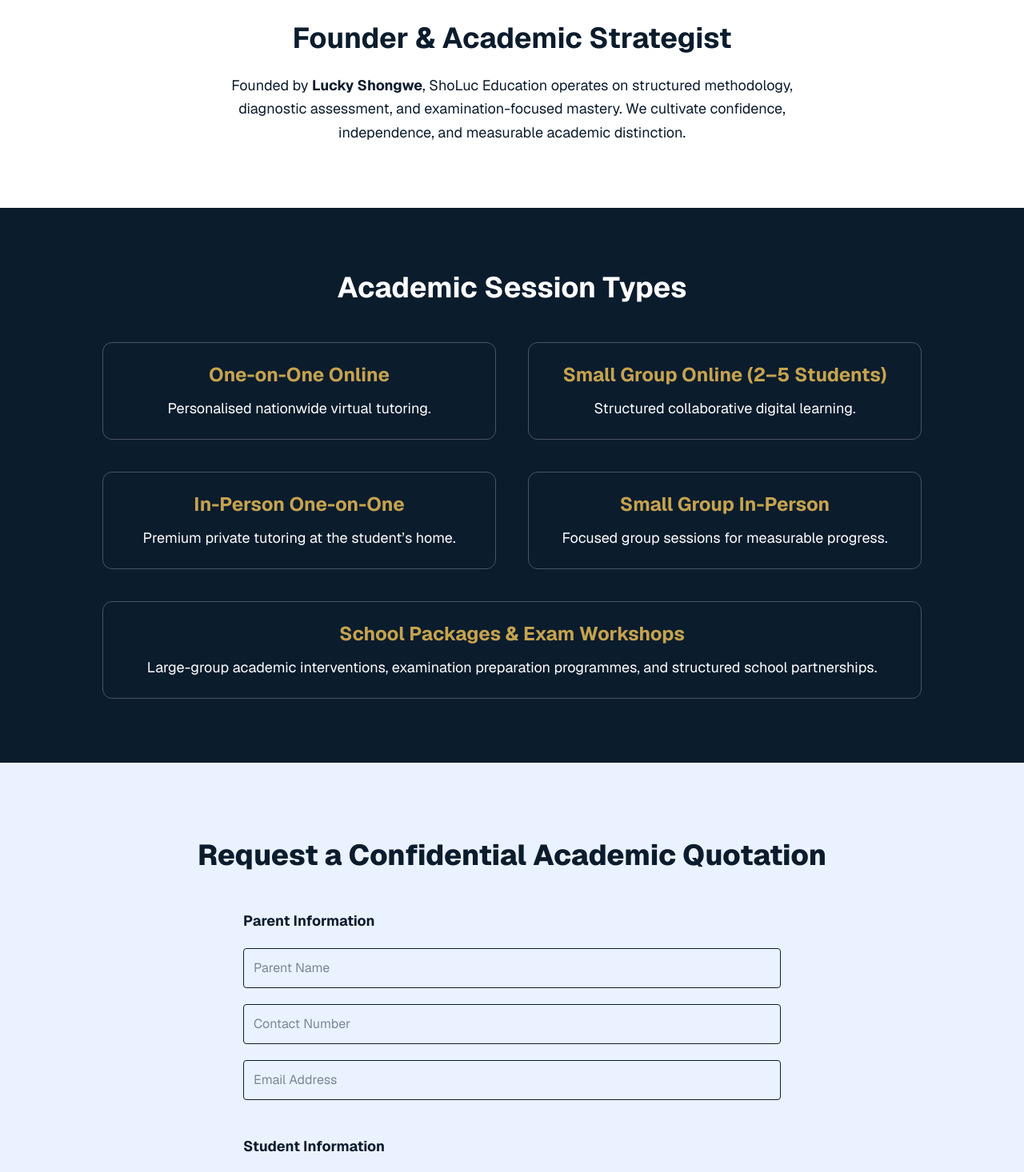
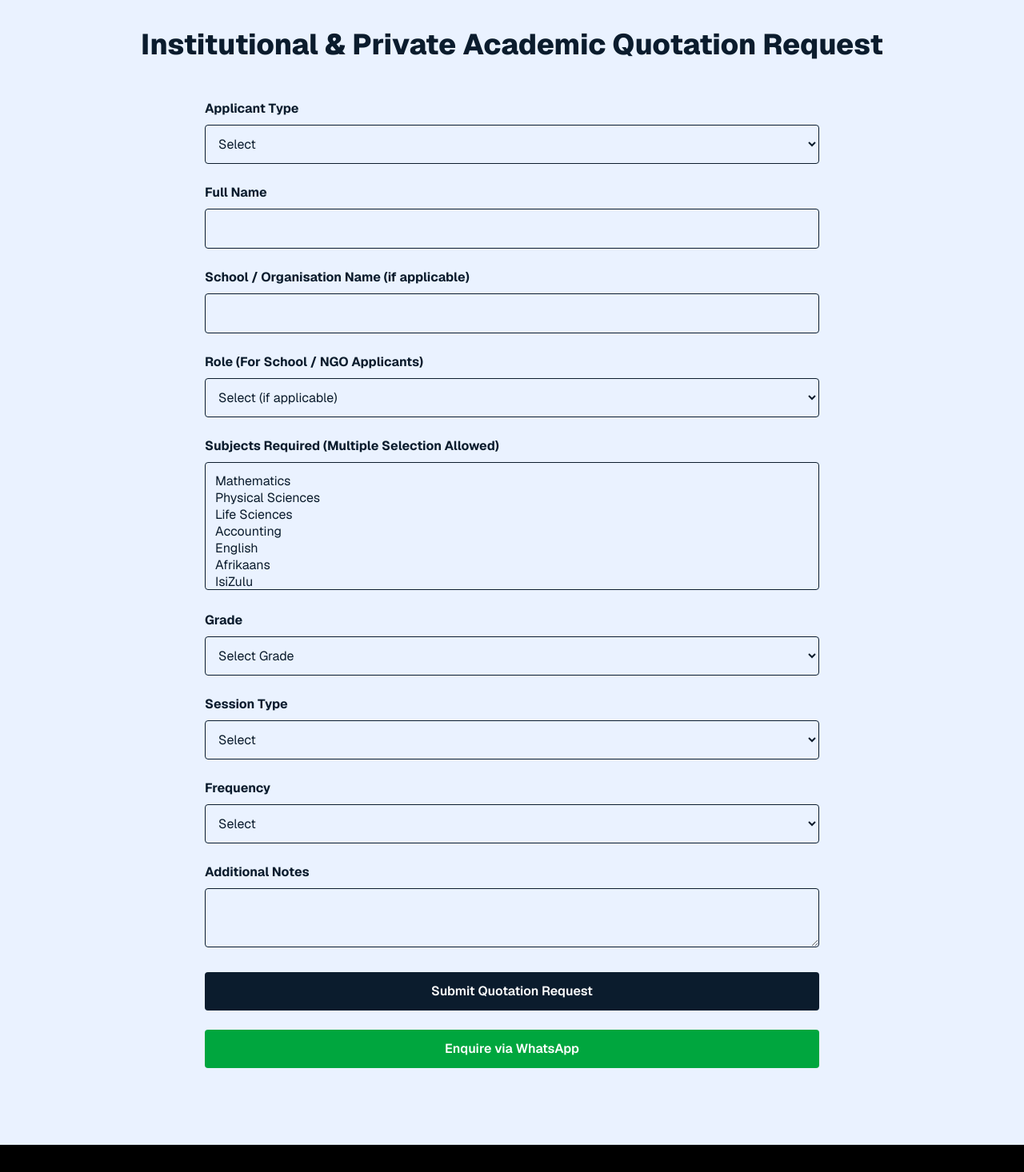
Before and after one commit to sholucholdings-hash/sholuc-education, a Next.js app: page / in a window 1280 px wide. Shown: the part 480-1946 px from the top of the page at 80% size. Built offline with nearby package versions, Linux system fonts and the light colour scheme.

Commit message:
Advanced institutional quotation system

```diff
--- a/app/page.tsx
+++ b/app/page.tsx
@@ -6,6 +6,20 @@
   const [loading, setLoading] = useState(false);
   const [success, setSuccess] = useState(false);
 
+  const subjects = [
+    "Mathematics",
+    "Physical Sciences",
+    "Life Sciences",
+    "Accounting",
+    "English",
+    "Afrikaans",
+    "IsiZulu",
+    "Geography",
+    "Business Studies",
+    "Economics",
+    "History",
+  ];
+
   const handleSubmit = async (e: React.FormEvent<HTMLFormElement>) => {
     e.preventDefault();
     setLoading(true);
@@ -13,7 +27,6 @@
     const form = e.currentTarget;
     const data = Object.fromEntries(new FormData(form));
 
-    try {
     await fetch("/api/quotation", {
       method: "POST",
       headers: { "Content-Type": "application/json" },
@@ -22,124 +35,174 @@
 
     setSuccess(true);
     form.reset();
-    } catch (error) {
-      console.error(error);
-    }
+    setLoading(false);
+  };
 
-    setLoading(false);
+  const generateWhatsAppMessage = (form: HTMLFormElement) => {
+    const formData = Object.fromEntries(new FormData(form));
+    const message = `
+ShoLuc Education Enquiry
+
+Applicant Type: ${formData.applicant}
+Name: ${formData.name}
+Organisation: ${formData.organisation || "N/A"}
+Subjects: ${formData.subjects}
+Session Type: ${formData.session}
+Notes: ${formData.notes || "None"}
+    `;
+
+    const encoded = encodeURIComponent(message);
+    window.open(`https://wa.me/27711113547?text=${encoded}`, "_blank");
   };
 
   return (
     <div className="min-h-screen bg-[#0B1C2D] text-white font-sans">
 
-      {/* Hero Section */}
+      {/* HERO */}
       <section className="text-center py-28 px-6">
         <h1 className="text-5xl md:text-6xl font-bold mb-6">
           ShoLuc Education
         </h1>
-        <p className="text-xl md:text-2xl text-gray-300 max-w-3xl mx-auto mb-8">
+        <p className="text-xl text-gray-300 max-w-3xl mx-auto mb-8">
           Elite Academic Tutoring for Grades 8–12.
-          Nationwide Online Excellence. Premium In-Person Support.
+          Nationwide Online Excellence. Institutional Partnerships.
         </p>
         <a
           href="#quotation"
           className="bg-[#C6A34E] text-black px-8 py-4 rounded-xl font-semibold hover:bg-[#b8923f] transition"
         >
-          Request a Confidential Quotation
+          Request Academic Quotation
         </a>
       </section>
 
-      {/* Founder Section */}
-      <section className="bg-white text-[#0B1C2D] py-20 px-6 text-center">
-        <h2 className="text-4xl font-bold mb-6">
-          Founder & Academic Strategist
-        </h2>
-        <p className="max-w-3xl mx-auto text-lg leading-relaxed">
-          Founded by <strong>Lucky Shongwe</strong>, ShoLuc Education
-          operates on structured methodology, diagnostic assessment,
-          and examination-focused mastery. We cultivate confidence,
-          independence, and measurable academic distinction.
-        </p>
-      </section>
-
-      {/* Session Types Section */}
-      <section className="py-20 px-6 text-center">
-        <h2 className="text-4xl font-bold mb-12">
-          Academic Session Types
-        </h2>
-
-        <div className="grid md:grid-cols-2 gap-10 max-w-5xl mx-auto text-lg">
-          <div className="border border-gray-600 p-6 rounded-xl">
-            <h3 className="text-2xl font-bold mb-3 text-[#C6A34E]">
-              One-on-One Online
-            </h3>
-            <p>Personalised nationwide virtual tutoring.</p>
-          </div>
-
-          <div className="border border-gray-600 p-6 rounded-xl">
-            <h3 className="text-2xl font-bold mb-3 text-[#C6A34E]">
-              Small Group Online (2–5 Students)
-            </h3>
-            <p>Structured collaborative digital learning.</p>
-          </div>
-
-          <div className="border border-gray-600 p-6 rounded-xl">
-            <h3 className="text-2xl font-bold mb-3 text-[#C6A34E]">
-              In-Person One-on-One
-            </h3>
-            <p>Premium private tutoring at the student’s home.</p>
-          </div>
-
-          <div className="border border-gray-600 p-6 rounded-xl">
-            <h3 className="text-2xl font-bold mb-3 text-[#C6A34E]">
-              Small Group In-Person
-            </h3>
-            <p>Focused group sessions for measurable progress.</p>
-          </div>
-
-          <div className="border border-gray-600 p-6 rounded-xl md:col-span-2">
-            <h3 className="text-2xl font-bold mb-3 text-[#C6A34E]">
-              School Packages & Exam Workshops
-            </h3>
-            <p>
-              Large-group academic interventions, examination preparation
-              programmes, and structured school partnerships.
-            </p>
-          </div>
-        </div>
-      </section>
-
-      {/* Quotation Section */}
+      {/* QUOTATION SECTION */}
       <section id="quotation" className="bg-[#EAF2FF] py-24 px-6 text-[#0B1C2D]">
         <h2 className="text-4xl font-extrabold text-center mb-12">
-          Request a Confidential Academic Quotation
+          Institutional & Private Academic Quotation Request
         </h2>
 
         <form
           onSubmit={handleSubmit}
-          className="max-w-2xl mx-auto space-y-5"
+          className="max-w-3xl mx-auto space-y-6"
         >
-          <h3 className="text-lg font-bold">Parent Information</h3>
-          <input name="parent" placeholder="Parent Name" required className="w-full p-3 rounded border" />
-          <input name="contact" placeholder="Contact Number" required className="w-full p-3 rounded border" />
-          <input name="email" placeholder="Email Address" required className="w-full p-3 rounded border" />
 
-          <h3 className="text-lg font-bold mt-6">Student Information</h3>
-          <input name="student" placeholder="Student Name" required className="w-full p-3 rounded border" />
-          <input name="grade" placeholder="Grade" required className="w-full p-3 rounded border" />
-          <input name="subject" placeholder="Subject(s) Required" required className="w-full p-3 rounded border" />
+          {/* Applicant Type */}
+          <div>
+            <label className="font-bold block mb-2">Applicant Type</label>
+            <select name="applicant" required className="w-full p-3 rounded border">
+              <option value="">Select</option>
+              <option>Parent</option>
+              <option>School</option>
+              <option>NPO</option>
+              <option>NGO</option>
+            </select>
+          </div>
 
-          <h3 className="text-lg font-bold mt-6">Session Details</h3>
-          <input name="session" placeholder="Preferred Session Type" required className="w-full p-3 rounded border" />
-          <input name="frequency" placeholder="Sessions Per Week" required className="w-full p-3 rounded border" />
-          <textarea name="notes" placeholder="Additional Notes" className="w-full p-3 rounded border" />
+          {/* Name */}
+          <div>
+            <label className="font-bold block mb-2">Full Name</label>
+            <input name="name" required className="w-full p-3 rounded border" />
+          </div>
 
+          {/* Organisation */}
+          <div>
+            <label className="font-bold block mb-2">
+              School / Organisation Name (if applicable)
+            </label>
+            <input name="organisation" className="w-full p-3 rounded border" />
+          </div>
+
+          {/* Role */}
+          <div>
+            <label className="font-bold block mb-2">
+              Role (For School / NGO Applicants)
+            </label>
+            <select name="role" className="w-full p-3 rounded border">
+              <option value="">Select (if applicable)</option>
+              <option>Principal</option>
+              <option>HOD</option>
+              <option>Teacher</option>
+              <option>Programme Coordinator</option>
+            </select>
+          </div>
+
+          {/* Subjects Multi-Select */}
+          <div>
+            <label className="font-bold block mb-2">
+              Subjects Required (Multiple Selection Allowed)
+            </label>
+            <select
+              name="subjects"
+              multiple
+              required
+              className="w-full p-3 rounded border h-40"
+            >
+              {subjects.map((subject) => (
+                <option key={subject}>{subject}</option>
+              ))}
+            </select>
+          </div>
+
+          {/* Grade Selector */}
+          <div>
+            <label className="font-bold block mb-2">Grade</label>
+            <select name="grade" required className="w-full p-3 rounded border">
+              <option value="">Select Grade</option>
+              <option>Grade 8</option>
+              <option>Grade 9</option>
+              <option>Grade 10</option>
+              <option>Grade 11</option>
+              <option>Grade 12</option>
+              <option>Mixed Grades / Large Group</option>
+            </select>
+          </div>
+
+          {/* Session Type */}
+          <div>
+            <label className="font-bold block mb-2">Session Type</label>
+            <select name="session" required className="w-full p-3 rounded border">
+              <option value="">Select</option>
+              <option>One-on-One Online</option>
+              <option>Small Group Online (2–5)</option>
+              <option>In-Person One-on-One</option>
+              <option>Small Group In-Person</option>
+              <option>School Workshop / Intervention</option>
+            </select>
+          </div>
+
+          {/* Frequency */}
+          <div>
+            <label className="font-bold block mb-2">Frequency</label>
+            <select name="frequency" required className="w-full p-3 rounded border">
+              <option value="">Select</option>
+              <option>Once per week</option>
+              <option>Twice per week</option>
+              <option>3+ Sessions per week</option>
+              <option>Intensive Exam Programme</option>
+            </select>
+          </div>
+
+          {/* Notes */}
+          <div>
+            <label className="font-bold block mb-2">Additional Notes</label>
+            <textarea name="notes" className="w-full p-3 rounded border" />
+          </div>
+
+          {/* Buttons */}
           <button
             type="submit"
             disabled={loading}
             className="w-full bg-[#0B1C2D] text-white py-3 rounded font-semibold hover:bg-black transition"
           >
-            {loading ? "Submitting..." : "Submit Request"}
+            {loading ? "Submitting..." : "Submit Quotation Request"}
+          </button>
+
+          <button
+            type="button"
+            onClick={(e) => generateWhatsAppMessage(e.currentTarget.form!)}
+            className="w-full bg-green-600 text-white py-3 rounded font-semibold hover:bg-green-700 transition"
+          >
+            Enquire via WhatsApp
           </button>
 
           {success && (
@@ -150,7 +213,6 @@
         </form>
       </section>
 
-      {/* Footer */}
       <footer className="bg-black py-10 text-center text-sm">
         © {new Date().getFullYear()} ShoLuc Education | Nationwide Academic Excellence
       </footer>
```
Lines whose indentation alone changed are shown as unchanged.
